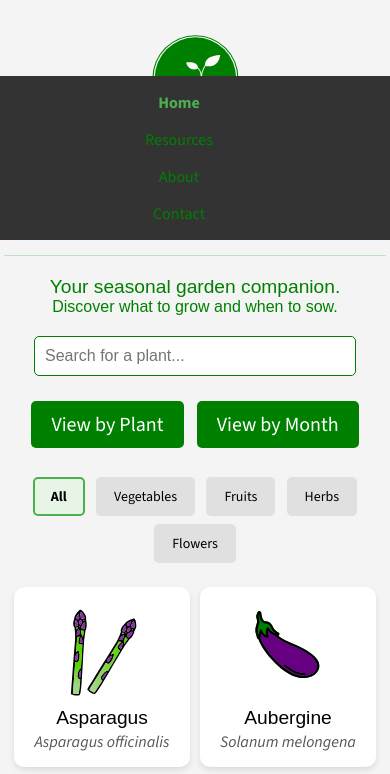
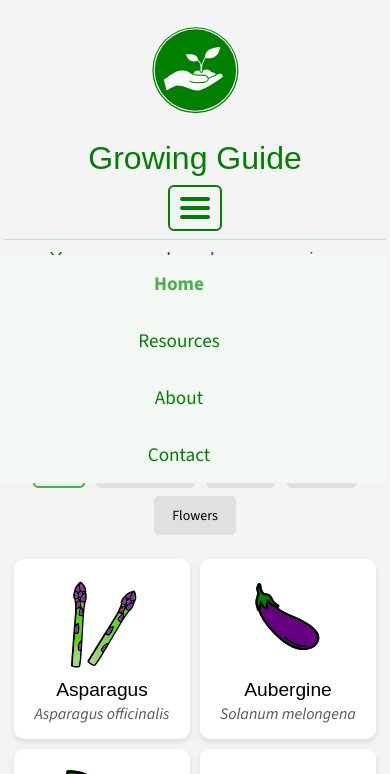
Before and after one commit to runwiththerhythm/growing-guide, a website: page index.html in a window 390 px wide. Both pictures are taken after a click on the element 195 px from the left and 216 px from the top of the page. Shown: the top 774 px of the page. Drawn offline with nearby package versions, Linux system fonts and the light colour scheme; a web font is replaced by a local one.

Commit message:
Update mobile nav menu styles

```diff
--- a/assets/css/style.css
+++ b/assets/css/style.css
@@ -5,6 +5,7 @@
 
 :root {
   --main-color: #008000;
+  --light-bg: #f4f8f4;
   --heading-font: "Poetsen One", sans-serif;
   --body-font:  "Source Sans 3", sans-serif;
 
@@ -490,7 +491,7 @@ body {
     max-width: 600px;
     margin: 2rem auto;
     padding: 2rem;
-    background-color: #f4f8f4;
+    background-color: var(--light-bg);
     border-radius: 1rem;
     box-shadow: 0 4px 10px rgba(0, 0, 0, 0.05);
   }
@@ -527,7 +528,7 @@ body {
     max-width: 600px;
     margin: 4rem auto;
     padding: 2rem;
-    background-color: #f4f8f4;
+    background-color: var(--light-bg);
     border-radius: 1rem;
     box-shadow: 0 4px 10px rgba(0, 0, 0, 0.05);
   }
@@ -544,7 +545,7 @@ body {
     max-width: 600px;
     margin: 4rem auto;
     padding: 2rem;
-    background-color: #f4f8f4;
+    background-color: var(--light-bg);
     border-radius: 1rem;
     box-shadow: 0 4px 10px rgba(0, 0, 0, 0.05);
   }
@@ -622,25 +623,69 @@ body {
     body {
       padding: 4px;
     }
+
+    .navbar {
+      display: flex;
+      justify-content: space-between;
+      align-items: center;
+      padding: 0.5rem 1rem;
+      position: relative;
+      z-index: 999;
+    }
+
     .nav-links {
-      display: none;
+      opacity: 0;
+      visibility: hidden;
+      transform: translateY(-10px);
+      transition: opacity 0.4s ease, transform 0.4s ease;
+      display: flex;
       flex-direction: column;
-      gap: 1rem;
+      align-items: center;
+      gap: 2rem;
       position: absolute;
-      background-color: #333;
-      top: 60px;
+      background-color: var(--light-bg);
+      top: 100%;
       right: 0;
       width: 100%;
       padding: 1rem;
+      z-index: 500;
     }
     .nav-links.active {
       display: flex;
+      opacity: 1;
+      visibility: visible;
+      transform: translateY(0);
     }
+
+    .nav-links li a {
+      color: var(--main-color);
+      font-size: 1.2rem;
+      padding: 0.75rem 1rem;
+      text-decoration: none;
+    }
+
     .hamburger {
       display: flex;
+      flex-direction: column;
+      justify-content: space-between;
+      width: 30px;
+      height: 22px;
+      cursor: pointer;
+      z-index: 1000;
     }
+
+    .hamburger .bar {
+      height: 4px;
+      width: 100%;
+      background-color: var(--main-color);
+      border-radius: 2px;
+      transition: all 0.3s ease;
+    }
+
     .logo a {
+      display: flex;
       flex-direction: column;
+      align-items: center;
     }
 
     .logo h1 {
@@ -649,6 +694,8 @@ body {
 
     h2 {
       font-size: 1.2rem;
+      margin: 0.5rem 0 0 0;
+      color: var(--main-color);
     }
 
     h3 {
--- a/assets/js/data.js
+++ b/assets/js/data.js
@@ -525,7 +525,7 @@ const plantData = [
       type: ["vegetable"],
       img: "assets/images/broccoli.svg",
       companions: ["Celery", "Onion", "Potato"],
-      avoid: ["Strawberry", "Tomato"],
+      avoid: ["Strawberries", "Tomato"],
       sow: ["March", "April", "May", "June"],
       harvest: ["August", "September", "October", "November"],
       spacing: "45cm apart",
```
